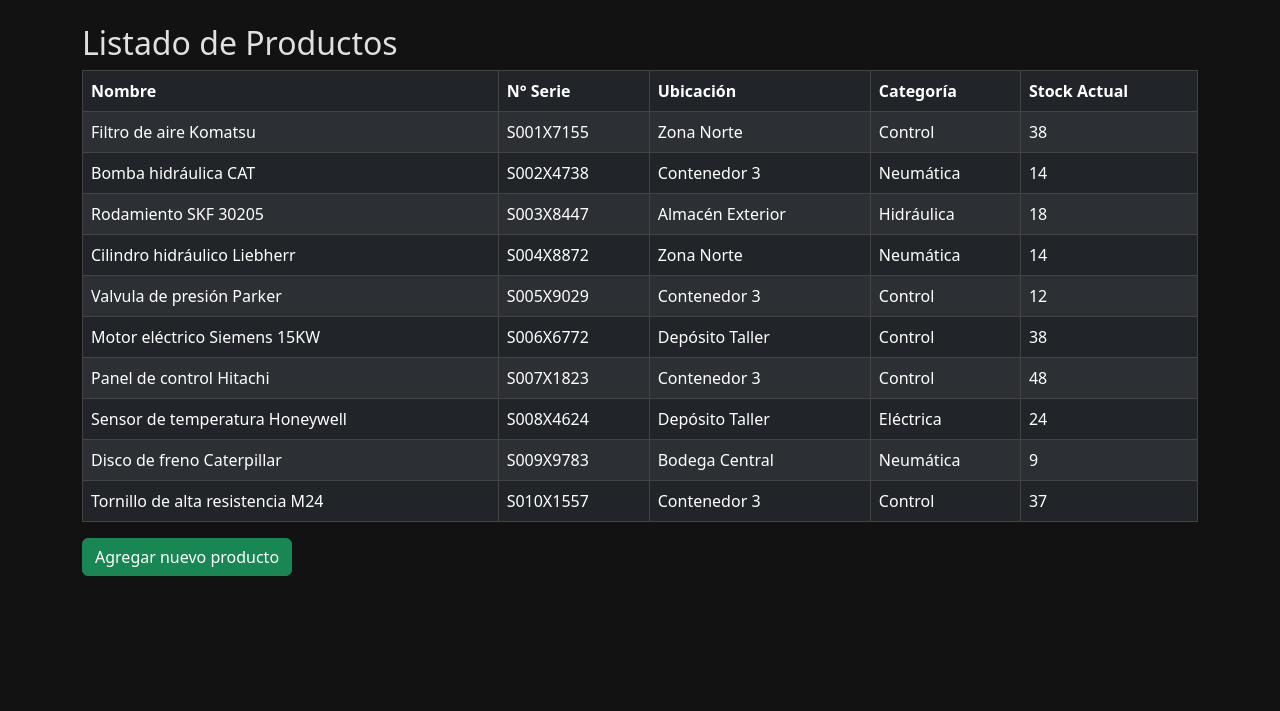
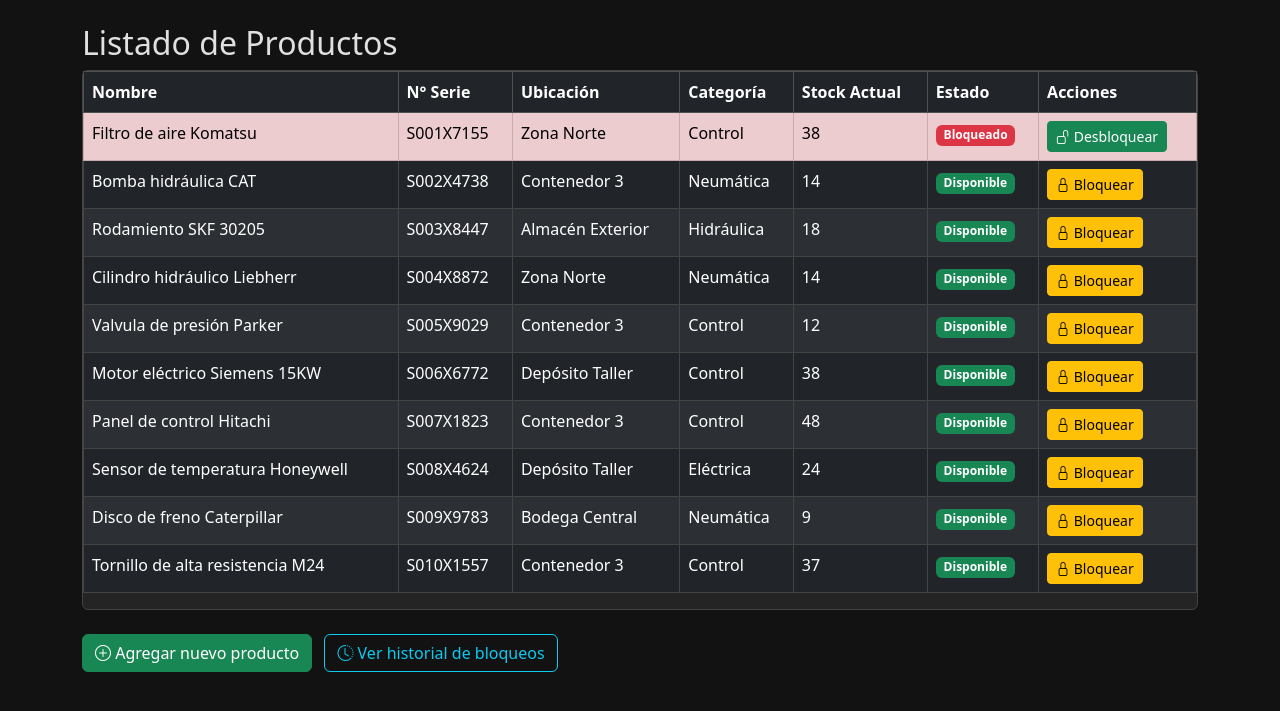
Before and after one commit to javegaf/inventario_maestranza, a Django app: page /productos/ in a window 1280 px wide. Shown: the part 56-767 px from the top of the page. Run offline with Django 5.2, Linux system fonts and the light colour scheme; data comes from the database, SQL or seed files in the repository; tables that the repository leaves empty hold one stand-in row (values such as "Sample post"); parts of the project's set-up code (start-up, migrations or seed data) failed here and were passed over.

Commit message:
Added audit product block

```diff
--- a/inventario/models.py
+++ b/inventario/models.py
@@ -2,6 +2,8 @@
 
 from datetime import datetime
 from django.db import models
+from django.utils import timezone
+from django.conf import settings
 
 class Producto(models.Model):
     """Modelo que representa un producto individual del inventario."""
@@ -19,6 +21,21 @@
     def __str__(self):
         """Retorna una representación legible del producto."""
         return f"{self.nombre} ({self.numero_serie})"
+
+    @property
+    def is_blocked(self):
+        """Check if the product is currently blocked."""
+        return AuditoriaInventario.objects.filter(
+            producto=self,
+            bloqueado=True
+        ).exists()
+
+    def get_active_block(self):
+        """Return the active block for this product, if any."""
+        return AuditoriaInventario.objects.filter(
+            producto=self,
+            bloqueado=True
+        ).first()
 
 
 class MovimientoInventario(models.Model):
@@ -113,18 +130,20 @@
 
     producto = models.ForeignKey(Producto, on_delete=models.CASCADE)
     fecha_inicio = models.DateTimeField(auto_now_add=True)
-    bloqueado = models.BooleanField(default=True)
+    fecha_fin = models.DateTimeField(null=True, blank=True)  # This field is missing in the database
+    bloqueado = models.BooleanField(default=False)
     motivo = models.TextField(blank=True)
-    usuario_auditor = models.ForeignKey('usuarios.Usuario', on_delete=models.SET_NULL, null=True)
+    usuario_auditor = models.ForeignKey(settings.AUTH_USER_MODEL, on_delete=models.SET_NULL, null=True)
 
     def finalizar(self):
-        """Finaliza la auditoría y desbloquea el producto."""
+        """Mark the block as finished by setting an end date."""
+        self.fecha_fin = timezone.now()
         self.bloqueado = False
         self.save()
 
     def __str__(self):
-        """Muestra el estado actual de la auditoría del producto."""
-        return f"Auditoría: {self.producto} - {'Bloqueado' if self.bloqueado else 'Finalizado'}"
+        status = "Bloqueado" if self.bloqueado else "Desbloqueado"
+        return f"{self.producto.nombre} - {status} - {self.fecha_inicio}"
 
 
 class Proyecto(models.Model):
--- a/inventario/urls.py
+++ b/inventario/urls.py
@@ -24,4 +24,8 @@
 
     path('reportes/', views.reportes, name='reportes'),
     path('precios/', views.historial_precios, name='historial_precios'),
+
+    path('productos/<int:producto_id>/toggle-block/', views.toggle_block_product, name='toggle_block_product'),
+
+    path('productos/historial-bloqueos/', views.historial_bloqueos, name='historial_bloqueos'),
 ]
--- a/inventario/views.py
+++ b/inventario/views.py
@@ -3,19 +3,26 @@
 movimientos, proveedores, kits, alertas, reportes y precios.
 """
 
-from django.shortcuts import render, redirect
+from django.shortcuts import render, redirect, get_object_or_404
 from django.db import models
-from .models import Producto, MovimientoInventario, Proveedor, KitProducto, HistorialPrecio, AlertaStock
+from .models import Producto, MovimientoInventario, Proveedor, KitProducto, HistorialPrecio, AlertaStock, AuditoriaInventario
 from .forms import ProductoForm, MovimientoInventarioForm, ProveedorForm, KitProductoForm
 from django.db.models import Q
 from .forms import MovimientoFiltroForm
 import datetime
+from django.contrib.auth.decorators import login_required
+from django.http import JsonResponse
 
 # Productos
 
 def lista_productos(request):
     """Muestra la lista de productos registrados en el sistema."""
-    productos = Producto.objects.all() #Falsos positivos dejar de lado
+    productos = Producto.objects.all()
+
+    # Add audit information
+    for producto in productos:
+        producto.block_status = producto.is_blocked
+
     return render(request, 'productos/lista_productos.html', {'productos': productos})
 
 def crear_producto(request):
@@ -63,9 +70,17 @@
 def crear_movimiento(request):
     """Formulario para registrar un nuevo movimiento de inventario."""
     form = MovimientoInventarioForm(request.POST or None)
+
     if form.is_valid():
-        form.save()
-        return redirect('lista_movimientos')
+        producto = form.cleaned_data['producto']
+
+        # Check if product is blocked
+        if producto.is_blocked:
+            form.add_error('producto', 'Este producto está bloqueado y no puede ser modificado.')
+        else:
+            form.save()
+            return redirect('lista_movimientos')
+
     return render(request, 'movimientos/formulario_movimiento.html', {'form': form})
 
 # Proveedores
@@ -146,3 +161,45 @@
     """Muestra el historial de precios por producto."""
     historial = HistorialPrecio.objects.all() #Falsos positivos dejar de lado
     return render(request, 'precios/historial_precios.html', {'historial': historial})
+
+def historial_bloqueos(request):
+    """Muestra el historial de bloqueos y desbloqueos de productos."""
+    auditorias = AuditoriaInventario.objects.all().order_by('-fecha_inicio')
+    return render(request, 'productos/historial_bloqueos.html', {'auditorias': auditorias})
+
+@login_required
+def toggle_block_product(request, producto_id):
+    """Toggle the blocked status of a product."""
+    producto = get_object_or_404(Producto, id=producto_id)
+
+    # Check if there's an active block for this product
+    auditoria_activa = AuditoriaInventario.objects.filter(
+        producto=producto,
+        bloqueado=True
+    ).first()
+
+    if auditoria_activa:
+        # Unblock the product
+        auditoria_activa.finalizar()
+        mensaje = f"Producto '{producto.nombre}' desbloqueado exitosamente."
+        estado = False
+    else:
+        # Block the product
+        motivo = request.POST.get('motivo', 'Bloqueado por auditoría o mantenimiento')
+        AuditoriaInventario.objects.create(
+            producto=producto,
+            bloqueado=True,
+            motivo=motivo,
+            usuario_auditor=request.user
+        )
+        mensaje = f"Producto '{producto.nombre}' bloqueado exitosamente."
+        estado = True
+
+    if request.headers.get('X-Requested-With') == 'XMLHttpRequest':
+        return JsonResponse({
+            'status': 'success',
+            'message': mensaje,
+            'blocked': estado
+        })
+
+    return redirect('listar_productos')
--- /dev/null
+++ b/static/js/blockproduct.js
@@ -0,0 +1,32 @@
+document.addEventListener('DOMContentLoaded', function() {
+        const blockModal = document.getElementById('blockModal');
+        const blockForm = document.getElementById('blockForm');
+        const motivoGroup = document.getElementById('motivoGroup');
+        const unblockWarning = document.getElementById('unblockWarning');
+        const modalTitle = document.querySelector('#blockModalLabel');
+        const motivoTextarea = document.getElementById('motivo');
+
+        // Setup modal when button is clicked
+        document.querySelectorAll('.btn-toggle-block').forEach(button => {
+            button.addEventListener('click', function() {
+                const productoId = this.getAttribute('data-producto-id');
+                const action = this.getAttribute('data-action');
+
+                // Set form action URL
+                blockForm.action = `/productos/${productoId}/toggle-block/`;
+
+                // Configure modal based on action
+                if (action === 'block') {
+                    modalTitle.textContent = 'Bloquear Producto';
+                    motivoGroup.style.display = 'block';
+                    unblockWarning.style.display = 'none';
+                    motivoTextarea.setAttribute('required', 'required');
+                } else {
+                    modalTitle.textContent = 'Desbloquear Producto';
+                    motivoGroup.style.display = 'none';
+                    unblockWarning.style.display = 'block';
+                    motivoTextarea.removeAttribute('required');
+                }
+            });
+        });
+    });
--- a/templates/productos/lista_productos.html
+++ b/templates/productos/lista_productos.html
@@ -3,27 +3,96 @@
 {% block title %}Listado de Productos{% endblock %}
 {% block content %}
 <h2>Listado de Productos</h2>
-<table class="table table-bordered table-striped">
-    <thead>
+
+<div class="card mb-4">
+    <div class="card-body p-0">
+        <div class="table-responsive">
+            <table class="table table-bordered table-striped table-hover">
+                <thead class="table-dark">
                     <tr>
                         <th>Nombre</th>
                         <th>N° Serie</th>
                         <th>Ubicación</th>
                         <th>Categoría</th>
                         <th>Stock Actual</th>
+                        <th>Estado</th>
+                        <th>Acciones</th>
                     </tr>
                 </thead>
                 <tbody>
                     {% for producto in productos %}
-        <tr>
+                    <tr class="{% if producto.is_blocked %}table-danger{% endif %}">
                         <td>{{ producto.nombre }}</td>
                         <td>{{ producto.numero_serie }}</td>
                         <td>{{ producto.ubicacion }}</td>
                         <td>{{ producto.categoria }}</td>
                         <td>{{ producto.stock_actual }}</td>
+                        <td>
+                            {% if producto.is_blocked %}
+                                <span class="badge bg-danger">Bloqueado</span>
+                            {% else %}
+                                <span class="badge bg-success">Disponible</span>
+                            {% endif %}
+                        </td>
+                        <td>
+                            <button
+                                class="btn btn-sm {% if producto.is_blocked %}btn-success{% else %}btn-warning{% endif %} btn-toggle-block"
+                                data-producto-id="{{ producto.id }}"
+                                data-action="{% if producto.is_blocked %}unblock{% else %}block{% endif %}"
+                                data-bs-toggle="modal"
+                                data-bs-target="#blockModal"
+                            >
+                                {% if producto.is_blocked %}
+                                    <i class="bi bi-unlock"></i> Desbloquear
+                                {% else %}
+                                    <i class="bi bi-lock"></i> Bloquear
+                                {% endif %}
+                            </button>
+                        </td>
                     </tr>
                     {% endfor %}
                 </tbody>
             </table>
-<a href="{% url 'crear_producto' %}" class="btn btn-success">Agregar nuevo producto</a>
+        </div>
+    </div>
+</div>
+
+<a href="{% url 'crear_producto' %}" class="btn btn-success">
+    <i class="bi bi-plus-circle"></i> Agregar nuevo producto
+</a>
+
+<a href="{% url 'historial_bloqueos' %}" class="btn btn-outline-info ms-2">
+    <i class="bi bi-clock-history"></i> Ver historial de bloqueos
+</a>
+
+<!-- Modal for Block Reason -->
+<div class="modal fade" id="blockModal" tabindex="-1" aria-labelledby="blockModalLabel" aria-hidden="true">
+    <div class="modal-dialog">
+        <div class="modal-content">
+            <div class="modal-header">
+                <h5 class="modal-title" id="blockModalLabel">Bloquear Producto</h5>
+                <button type="button" class="btn-close" data-bs-dismiss="modal" aria-label="Close"></button>
+            </div>
+            <form id="blockForm" method="post">
+                {% csrf_token %}
+                <div class="modal-body">
+                    <div class="mb-3" id="motivoGroup">
+                        <label for="motivo" class="form-label">Motivo del bloqueo:</label>
+                        <textarea class="form-control" id="motivo" name="motivo" rows="3" required></textarea>
+                    </div>
+                    <div class="alert alert-warning" id="unblockWarning" style="display:none;">
+                        ¿Está seguro que desea desbloquear este producto?
+                    </div>
+                </div>
+                <div class="modal-footer">
+                    <button type="button" class="btn btn-secondary" data-bs-dismiss="modal">Cancelar</button>
+                    <button type="submit" class="btn btn-primary">Confirmar</button>
+                </div>
+            </form>
+        </div>
+    </div>
+</div>
+
+{% load static %}
+<script src="{% static 'js/blockproduct.js' %}"></script>
 {% endblock %}
```
Also changed, not shown: templates/productos/historial_bloqueos.html (added, +78 -0 lines), inventario/migrations/0003_auditoriainventario_fecha_fin_and_more.py (added). Lines whose indentation alone changed are shown as unchanged.
